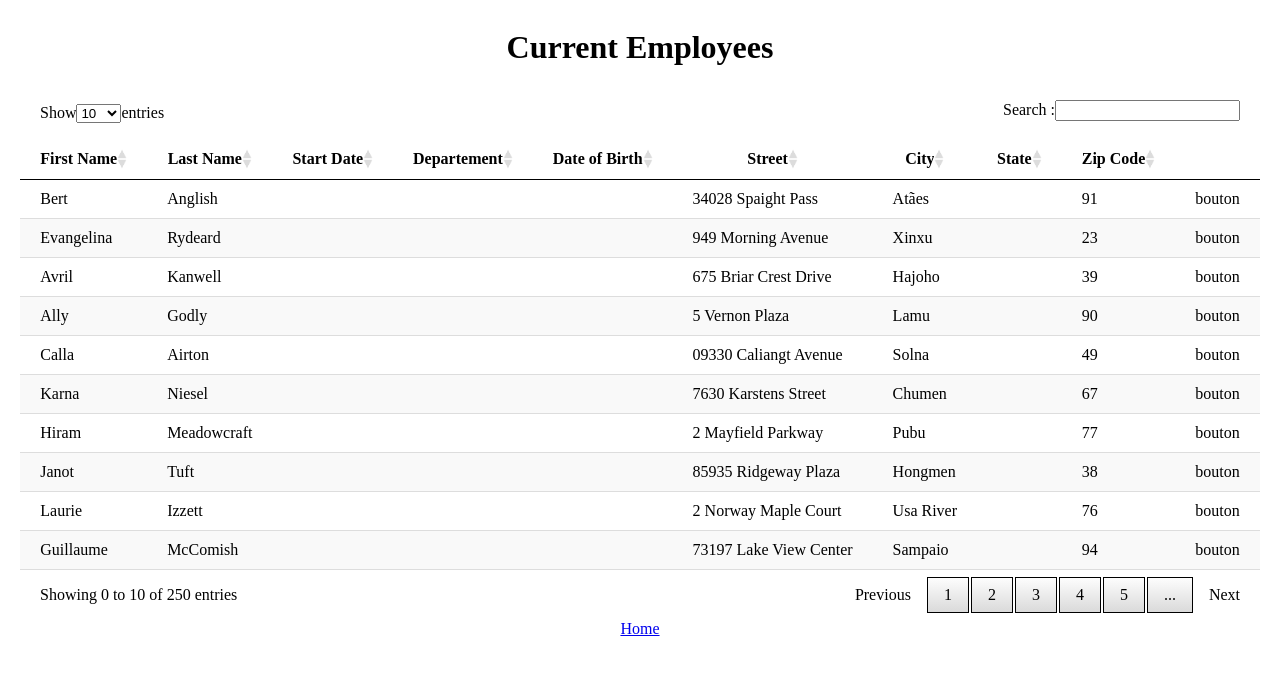
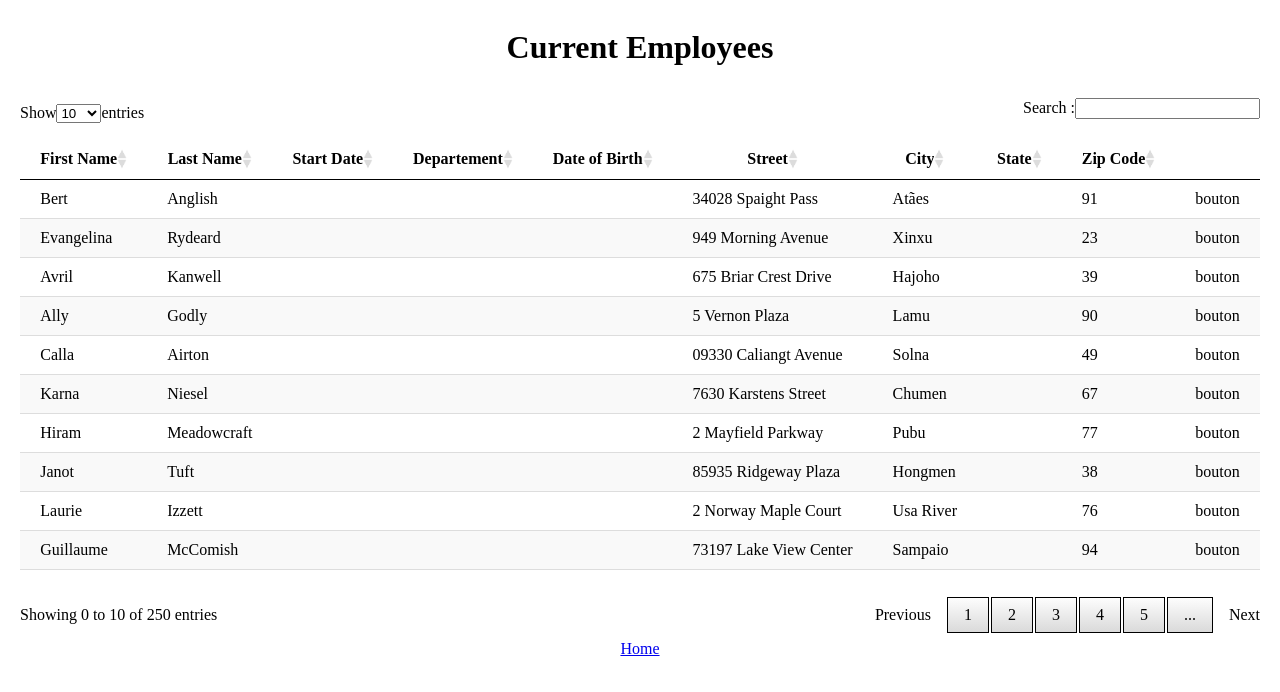
Before and after one commit to Squal94/Khadir_Lounis_Projet_14_122022, a React (Create React App) app in the folder wealth_health/: page /employee in a window 1280 px wide. Shown: the top 692 px of the page. Built offline with nearby package versions, Linux system fonts and the light colour scheme.

Commit message:
Style review v1

```diff
--- a/wealth_health/src/Components/ArrayEmployee.js
+++ b/wealth_health/src/Components/ArrayEmployee.js
@@ -15,7 +15,7 @@ const ArrayEmployee = () => {
   arrowToogle(arrowSelector);
 
   return (
-    <div className="arrayContainer">
+    // <div className="arrayContainer">
     <table>
       <thead>
         <tr>
@@ -149,7 +149,7 @@ const ArrayEmployee = () => {
         })}
       </tbody>
     </table>
-    </div>
+    // </div>
   );
 };
 
--- a/wealth_health/src/Pages/Employee.js
+++ b/wealth_health/src/Pages/Employee.js
@@ -15,15 +15,12 @@ const Employee = () => {
         <NumberLine />
         <SearchArray />
       </div>
-      <ArrayEmployee />
+      <div className="EmployeeContainer__table">
+        <ArrayEmployee />
+      </div>
       <div className="EmployeeContainer__pagination">
         <Pagination />
       </div>
-      {/* <SelectItem
-        arrayProps={departement}
-        selectImg={arrowImg}
-        selectId="departement"
-      /> */}
     </div>
   );
 };
--- a/wealth_health/src/Styles/Components/_pagination.scss
+++ b/wealth_health/src/Styles/Components/_pagination.scss
@@ -3,7 +3,7 @@
   display: flex;
   flex-flow: column nowrap;
   &__element {
-    width: 1200px;
+    width: 1240px;
     display: flex;
     flex-flow: row nowrap;
     justify-content: space-between;
@@ -19,7 +19,6 @@
         align-items: center;
         justify-content: center;
         padding: 0;
-
         margin: 0px 15px;
         &--item {
           display: flex;
@@ -33,6 +32,7 @@
       display: flex;
       flex-flow: row nowrap;
       align-items: center;
+      justify-content: space-between;
     }
   }
   &--home {
--- a/wealth_health/src/Styles/Pages/_employee.scss
+++ b/wealth_health/src/Styles/Pages/_employee.scss
@@ -1,16 +1,18 @@
 .EmployeeContainer {
   width: 100%;
-  min-width: 900px;
-  margin: 0 auto;
   display: flex;
   flex-flow: column nowrap;
   align-items: center;
   justify-content: center;
+
   &__option {
-    width: 1200px;
+    width: 1240px;
     display: flex;
     flex-flow: row nowrap;
-    align-items: center;
     justify-content: space-between;
   }
+  &__pagination {
+    margin: 20px 0;
+    width: 1240px;
+  }
 }
```
Lines whose indentation alone changed are shown as unchanged.
